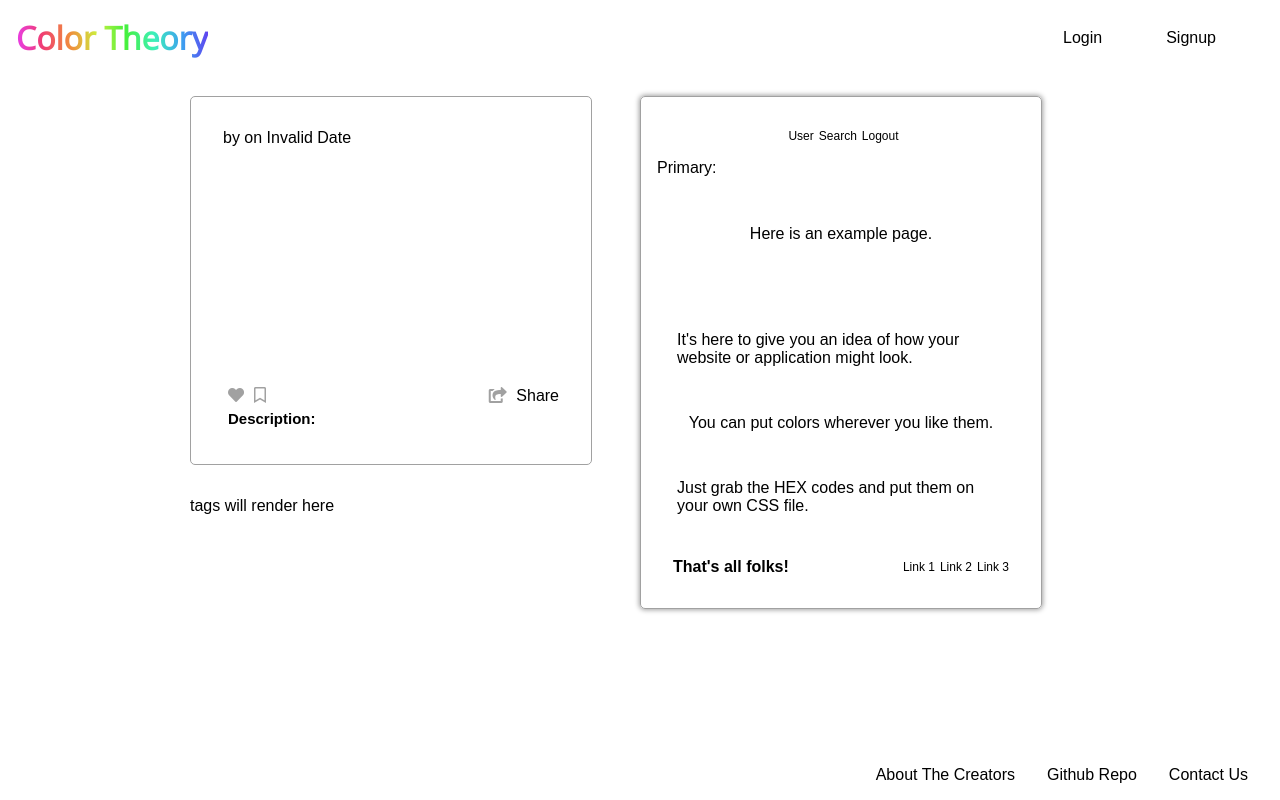
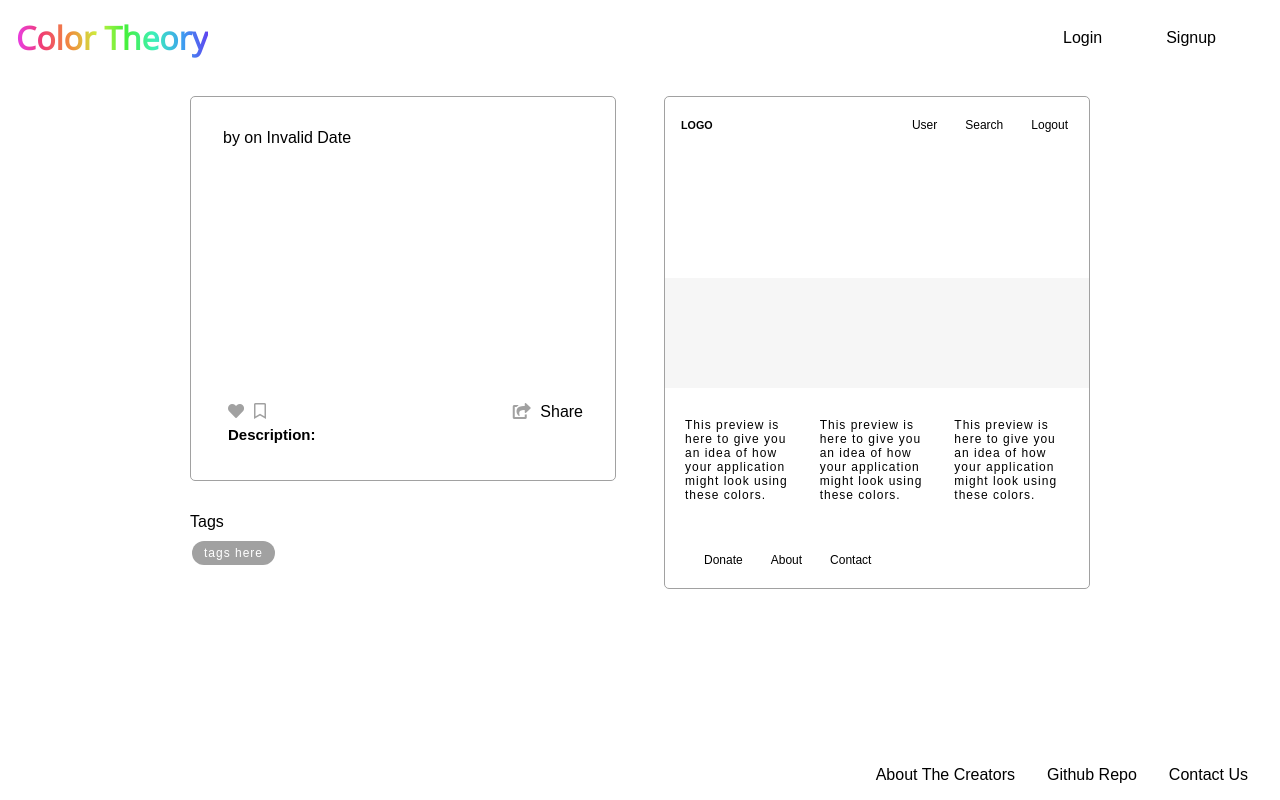
Before and after one commit to reynolkb/color-theory-1.0, a React (Create React App) app in the folder client/: page /details/1 in a window 1280 px wide. Built offline with nearby package versions, Linux system fonts and the light colour scheme; no server answers.

Commit message:
Finished styling preview on details page. Component now actually looks like a website

```diff
--- a/client/src/components/CreateParts/AddTags/index.js
+++ b/client/src/components/CreateParts/AddTags/index.js
@@ -58,7 +58,7 @@ const AddTags = () => {
             </form>
             {/* pill rough draft */}
             <div className='added-tags'>
-                <h4>Tags</h4>
+                <h4>Palette Tags</h4>
                 {
                     state.tags.map((tag, i) => (
                         <div key={`${tag}${i}`} className='tag-pill'>
--- a/client/src/index.css
+++ b/client/src/index.css
@@ -307,6 +307,20 @@ footer ul li a:hover {
     margin-bottom: 2em;
 }
 
+/* .daily-palette:hover,
+.weekly-palette:hover {
+    padding: 1em;
+    background-color: #f6f6f6;
+    box-shadow: inset 0 0 5px 2px rgba(161, 161, 161, 0.50);
+    border: solid 1px #a1a1a1;
+    border-radius: 3px;
+} */
+
+.daily-palette:hover,
+.weekly-palette:hover {
+    cursor: pointer;
+}
+
 .searchbar-wrapper {
     margin-bottom: 1em;
 }
@@ -533,7 +547,7 @@ footer ul li a:hover {
 }
 
 .details-preview {
-    margin: 3em;
+    margin-left: 3em;
     margin-top: 2em;
     flex: 1 0 0;
 }
@@ -542,17 +556,17 @@ footer ul li a:hover {
 
 .preview-wrapper {
     border: #a1a1a1 solid 1px;
-    box-shadow: 0 0 5px 1px #a1a1a1;
+    /* box-shadow: 0 0 3px 1px rgba(0, 0, 0, 0.25); */
     border-radius: 5px;
-    padding: 1em;
+    /* padding: 1em; */
     width: 100%;
 }
 
-.preview-header {
+.preview-navs {
     color: #000;
     padding: 1em;
     display: flex;
-    justify-content: center;
+    justify-content: space-between;
     align-items: center;
 }
 
@@ -562,8 +576,63 @@ footer ul li a:hover {
 }
 
 .preview-ul li {
-    padding-left: 5px;
+    padding-left: 18px;
     font-size: 12px;
+    display: inline-block;
+}
+
+.preview-ul li span {
+    display: inline-block;
+    padding: 5px;
+}
+
+.preview-CTA {
+    padding: 3em 2.25em;
+    /* margin-bottom: 20px; */
+    display: flex;
+    justify-content: center;
+    /* border-bottom-width: 5px; */
+    /* border-bottom-style: solid; */
+}
+
+.preview-CTA p {
+    color: #fff;
+    font-size: 25px;
+    font-weight: bolder;
+}
+
+.preview-main {
+    display: flex;
+    background-color: #fff;
+    /* padding: .55em; */
+    flex-direction: column;
+}
+
+.preview-circle-wrapper {
+    display: flex;
+    justify-content: space-evenly;
+    align-items: center;
+    width: 100%;
+    padding: 30px 0;
+    background: #f6f6f6;
+}
+
+.preview-circle {
+    width: 50px;
+    height: 50px;
+    border-radius: 50%;
+}
+
+.preview-example-text {
+    display: flex;
+    padding:  30px 10px;
+}
+
+.preview-example-text p {
+    letter-spacing: 1px;
+    font-size: 0.75em;
+    flex: 1 0 0;
+    margin: 0 10px;
 }
 
 /* search bar component */
--- a/client/src/pages/Details.js
+++ b/client/src/pages/Details.js
@@ -29,8 +29,12 @@ const Details = () => {
             {/* left side */}
             <div className='details-palette'>
                 <Palette key={ paletteId } palettes={ palettes }/>
-                <div className='detail-tags'>
-                    tags will render here
+                <div className='added-tags'>
+                    <h4>Tags</h4>
+                    {/* this is a dummy tag */}
+                    <div className='tag-pill'>
+                        <p>tags here</p>
+                    </div>
                 </div>
             </div>
             {/* right side */}
--- a/client/src/pages/Preview.js
+++ b/client/src/pages/Preview.js
@@ -11,91 +11,67 @@ const Preview = ({ palette }) => {
         backgroundColor: palette.primary,
     }
 
-    const previewH2 = {
-        fontWeight: 'bolder'
+    const previewNav = {
+        backgroundColor: palette.secondary,
     }
 
     const previewFooter = {
-        backgroundColor: palette.primary,
-        padding: '1em',
-        display: 'flex',
-        justifyContent: 'space-between',
-        alignItems: 'center',
-
+        backgroundColor: palette.accent1
     }
 
-    const previewMain = {
-        display: 'flex',
-        backgroundColor: '#fff',
-        padding: '.55em',
-        flexDirection: 'column'
+    const previewLinks = {
+        backgroundColor: palette.secondary,
     }
 
-    const previewCTA = {
-        backgroundColor: palette.secondary,
-        padding: '3em',
-        marginBottom: '20px',
-        display: 'flex',
-        justifyContent: 'center',
+    const previewCTA ={
+        background: `linear-gradient(45deg, ${palette.accent3}, ${palette.primary})`,
     }
 
-    const previewDiv1 = {
-        backgroundColor: palette.accent1,
-        padding: '1.25em',
-        marginBottom: '7px',
-        display: 'flex',
-        justifyContent: 'center',
+    const circle1 = {
+        backgroundColor: palette.primary
     }
 
-    const previewDiv2 = {
+    const circle2 = {
         backgroundColor: palette.accent2,
-        padding: '1.25em',
-        marginBottom: '7px',
-        display: 'flex',
-        justifyContent: 'center',
     }
 
-    const previewDiv3 = {
-        backgroundColor: palette.accent3,
-        padding: '1.25em',
-        marginBottom: '7px',
-        display: 'flex',
-        justifyContent: 'center',
+    const circle3 = {
+        backgroundColor: palette.accent3
     }
 
 
     return(
         <div className='preview-wrapper'>
-            <div style={previewHeader} className='preview-header'>
+            <div style={previewHeader} className='preview-navs'>
+                <h6>LOGO</h6>
                 <ul className='preview-ul'>
-                    <li>User</li>
-                    <li>Search</li>
-                    <li>Logout</li>
+                    <li><span style={previewNav}>User</span></li>
+                    <li><span style={previewNav}>Search</span></li>
+                    <li><span style={previewNav}>Logout</span></li>
                 </ul>
             </div>
-            <p>Primary: {palette.primary}</p>
 
-            <div className='preview-body'>
-                <div style={previewCTA}>
-                    <p>Here is an example page.</p>
+            <div className='preview-main'>
+                <div style={previewCTA} className='preview-CTA'>
+                    <p>Super Generic Website</p>
                 </div>
-                <div style={previewDiv1}>
-                    <p>It's here to give you an idea of how your website or application might look.</p>
+                <div className='preview-circle-wrapper'>
+                    <div style={circle1} className='preview-circle' />
+                    <div style={circle2} className='preview-circle' />
+                    <div style={circle3} className='preview-circle' />
                 </div>
-                <div style={previewDiv2}>
-                    <p>You can put colors wherever you like them.</p>
-                </div>
-                <div style={previewDiv3}>
-                    <p>Just grab the HEX codes and put them on your own CSS file.</p>
+                <div className='preview-example-text'>
+                    <p>This preview is here to give you an idea of how your application might look using these colors.</p>
+                    <p>This preview is here to give you an idea of how your application might look using these colors.</p>
+                    <p>This preview is here to give you an idea of how your application might look using these colors.</p>
                 </div>
             </div>
 
-            <div style={previewFooter}>
-                <p style={previewH2}>That's all folks!</p>
+            <div style={previewFooter} className='preview-navs'>
                 <ul className='preview-ul'>
-                    <li>Link 1</li>
-                    <li>Link 2</li>
-                    <li>Link 3</li>
+                    <li><span style={previewLinks}>Donate</span></li>
+                    <li><span style={previewLinks}>About</span></li>
+                    <li><span style={previewLinks}>Contact</span></li>
                 </ul>
             </div>
         </div>
--- a/client/src/pages/SearchGallery.js
+++ b/client/src/pages/SearchGallery.js
@@ -19,7 +19,7 @@ const SearchGallery = () => {
                 </div>
 
                 <div className='gallery-palettes'>
-                    <Palette palettes={ palettes }/>
+                    <Palette key={palettes.title} palettes={ palettes }/>
                 </div>
             </div>
         </div>
--- a/client/src/utils/helpers.js
+++ b/client/src/utils/helpers.js
@@ -69,3 +69,7 @@ export function idbPromise(storeName, method, object) {
 
     });
 }
+
+export const getContrastingColor = (bg) => {
+
+}
```
